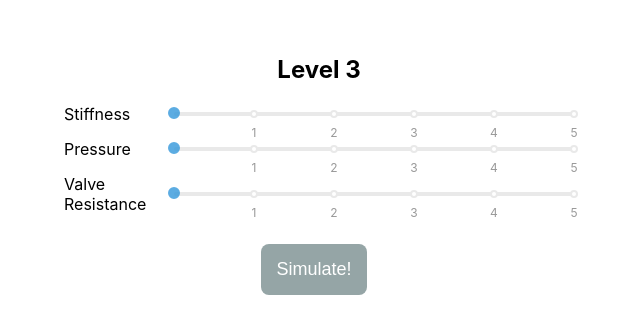
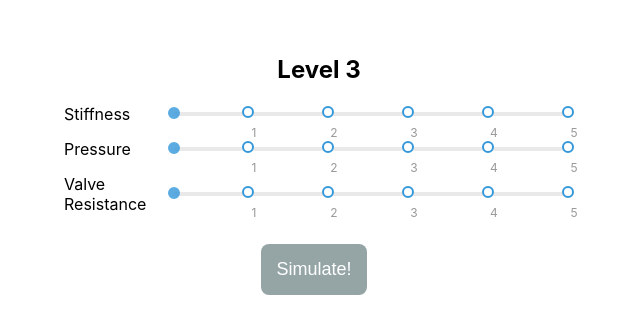
Before and after one commit to OpenHeartDevelopers/web.cemrg.demo, a React (Create React App) app in the folder mini-game/: page /level3 in a window 1280 px wide. Shown: the part 235-568 px from the top of the page, without its empty margins (321-961 px from the left). Built offline with nearby package versions, Linux system fonts and the light colour scheme.

Commit message:
Changed styles

```diff
--- a/mini-game/src/styles.css
+++ b/mini-game/src/styles.css
@@ -1,10 +1,11 @@
 .level-container {
-    height: 100vh; /* Set the height to 100% of the viewport height */
+  height: 100vh;
   display: flex;
   flex-direction: column;
   align-items: center;
   justify-content: center;
 }
+
 .button-row {
   display: flex;
   align-items: center;
@@ -23,15 +24,15 @@
 }
 
 .selected {
-    background-color: #3498db; /* Selected button color */
-    color: #ffffff; /* Text color for selected button */
+  background-color: #3498db;
+  color: #ffffff;
 }
 
 .simulate-button {
   padding: 15px;
   font-size: 18px;
-    background-color: #2ecc71; /* Simulate button color */
-    color: #ffffff; /* Text color for simulate button */
+  background-color: #2ecc71;
+  color: #ffffff;
   cursor: pointer;
   border: none;
   border-radius: 8px;
@@ -39,20 +40,19 @@
 }
 
 .simulate-button:disabled {
-    background-color: #95a5a6; /* Disabled button color */
+  background-color: #95a5a6;
   cursor: not-allowed;
 }
-
 
 .slider-row {
   display: flex;
   align-items: center;
-    margin-bottom: 15px; /* Add margin for better spacing between rows */
+  margin-bottom: 15px;
 }
 
 .slider-label {
-    width: 100px; /* Adjust the width of the label as needed */
-    margin-right: 10px; /* Add margin between the label and the slider */
+  width: 100px;
+  margin-right: 10px;
 }
 
 .slider-wrapper {
@@ -61,9 +61,8 @@
 }
 
 .rc-slider {
-    width: 400px; /* Adjust the width of the slider as needed */
+  width: var(--slider-width, 400px);
 }
-
 
 /* Styles for the handle in the default state */
 .rc-slider-handle {
@@ -72,9 +71,8 @@
   width: 12px;
   height: 12px;
   cursor: pointer;
-  margin-top: -5px; /* Adjust the margin-top to align the handle with the circles */
+  margin-top: -5px;
 }
-
 
 /* Additional styles for the handle when it is focused */
 .rc-slider-handle:focus {
@@ -83,7 +81,7 @@
 
 /* Remove the styles that are dependent on focus */
 .rc-slider-handle:focus {
-  box-shadow: none; /* Remove focus-related styles */
+  box-shadow: none;
 }
 
 /* Styles for the handle in the active state (when clicked) */
@@ -95,18 +93,17 @@
   box-shadow: 0 0 0 5px rgba(52, 152, 219, 0.4);
 }
 
-   */
 .rc-slider-dot {
-    border: 2px solid #3498db; /* Change the color if needed */
-    background-color: #fff; /* Change the color if needed */
-    width: 12px; /* Set the width of the dot */
-    height: 12px; /* Set the height of the dot */
-    margin-left: -6px; /* Center the dot on the slider */
-    margin-top: -5px; /* Center the dot on the slider */
+  border: 2px solid #3498db;
+  background-color: #fff;
+  width: 12px;
+  height: 12px;
+  margin-left: -6px;
+  margin-top: -5px;
   cursor: pointer;
 }
 
 .rc-slider-dot-active {
-    border-color: #3498db; /* Change the color if needed */
-    background-color: #3498db; /* Change the color if needed */
+  border-color: #3498db;
+  background-color: #3498db;
 }
```
Lines whose indentation alone changed are shown as unchanged.
